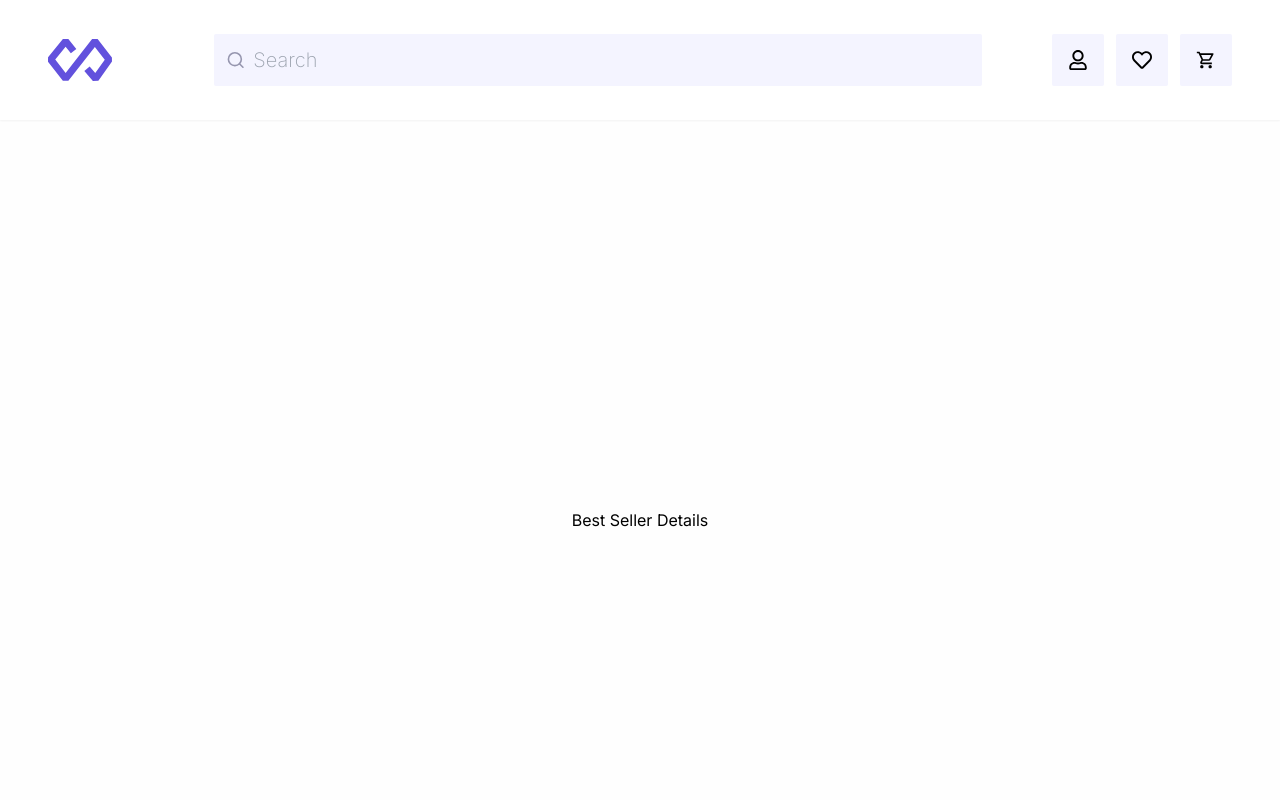
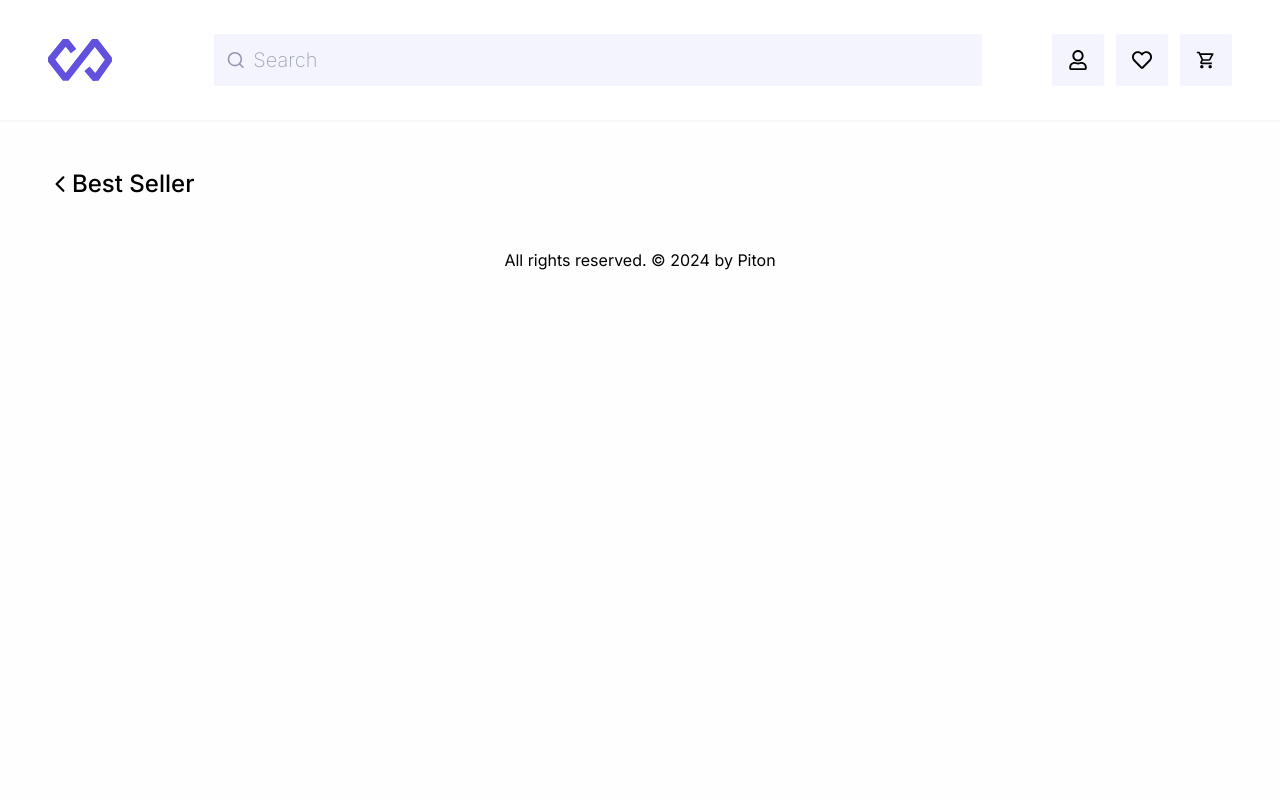
Before and after one commit to bilalgursen/piton_interview, a Next.js app: page /authed/bestseller in a window 1280 px wide. Shown: the top 800 px of the page. Built offline with nearby package versions, Linux system fonts and the light colour scheme.

Commit message:
Refactor component names to match the category they represent.

```diff
--- a/src/components/container/BestSeller/index.tsx
+++ b/src/components/container/BestSeller/index.tsx
@@ -1,7 +1,9 @@
+import TitleAndPrevious from "@/components/ui/titleAndPrevious";
+
 export default function BestSellerContainer() {
   return (
-    <div className="h-[50rem] flex justify-center items-center">
-      <h1>Best Seller Details</h1>
-    </div>
+    <section className="px-4 sm:px-12 w-full mt-12">
+      <TitleAndPrevious category="Best Seller" />
+    </section>
   );
 }
--- a/src/components/container/Childeren/index.tsx
+++ b/src/components/container/Childeren/index.tsx
@@ -1,7 +1,9 @@
-export default function ChilderenContainer() {
+import TitleAndPrevious from "@/components/ui/titleAndPrevious";
+
+export default function BestSellerContainer() {
   return (
-    <div className="h-[50rem] flex justify-center items-center">
-      <h1>Childeren Details</h1>
-    </div>
+    <section className="px-4 sm:px-12 w-full mt-12">
+      <TitleAndPrevious category="Childeren" />
+    </section>
   );
 }
--- a/src/components/container/Classics/index.tsx
+++ b/src/components/container/Classics/index.tsx
@@ -1,7 +1,9 @@
-export default function ClassicsContainer() {
+import TitleAndPrevious from "@/components/ui/titleAndPrevious";
+
+export default function BestSellerContainer() {
   return (
-    <div className="h-[50rem] flex justify-center items-center">
-      <h1>Classics Details</h1>
-    </div>
+    <section className="px-4 sm:px-12 w-full mt-12">
+      <TitleAndPrevious category="Classics" />
+    </section>
   );
 }
--- a/src/components/ui/showCategory.tsx
+++ b/src/components/ui/showCategory.tsx
@@ -20,7 +20,7 @@ interface Product {
   price: number;
   imageUrl: StaticImageData;
 }
-
+// Apiden elde edemediğim için kendi datasetimi figmadaki örneğe göre oluşturdum
 const categories: { [key: string]: Product[] } = {
   BestSeller: [
     {
--- /dev/null
+++ b/src/components/ui/titleAndPrevious.tsx
@@ -0,0 +1,24 @@
+"use client";
+// titleAndPrevious.tsx
+import { useRouter } from "next/navigation";
+import { IoIosArrowBack } from "react-icons/io";
+
+interface TitleAndPreviousProps {
+  category: string;
+}
+
+export default function TitleAndPrevious({ category }: TitleAndPreviousProps) {
+  const router = useRouter();
+
+  return (
+    <div className="flex justify-start items-center">
+      <div
+        onClick={() => router.back()}
+        className="flex items-center text-2xl cursor-pointer"
+      >
+        <IoIosArrowBack />
+        <h1 className="font-medium">{category}</h1>
+      </div>
+    </div>
+  );
+}
```
